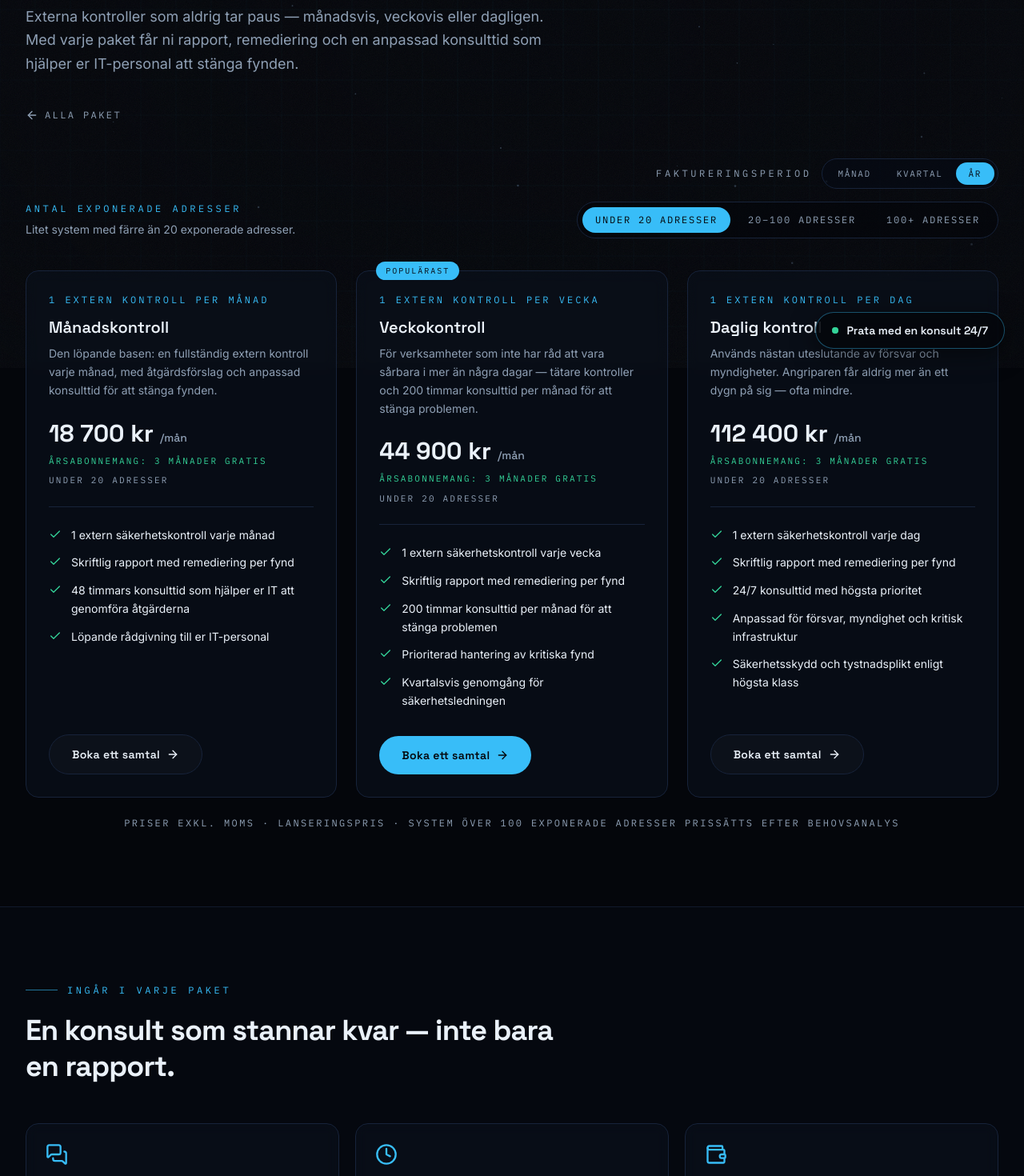
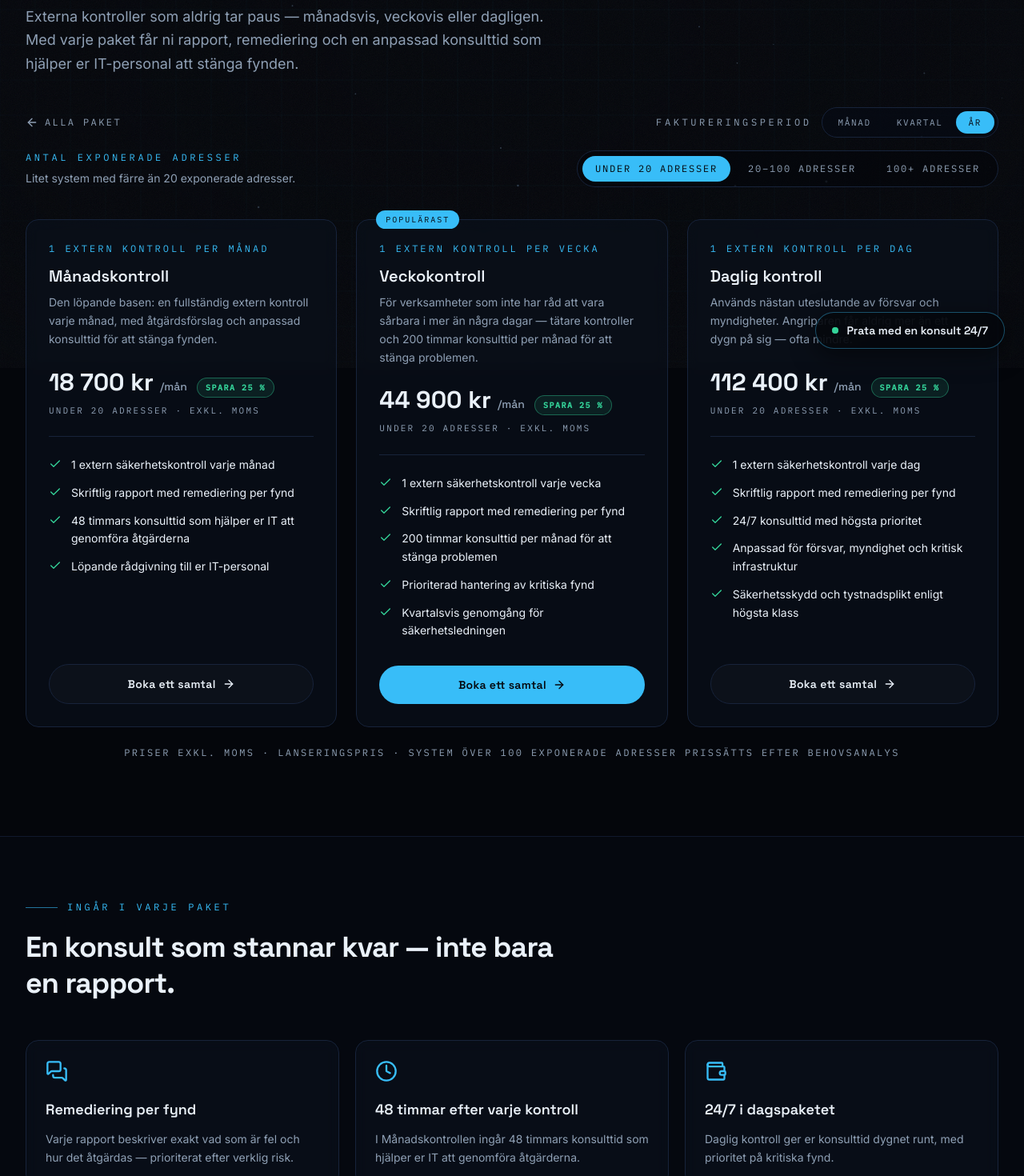
Before and after one commit to Mimirsdefence/entropicdefence.com, a React (Vite) app: page /checkout/extern in a window 1280 px wide. Shown: the part 340-1810 px from the top of the page at 80% size. Built offline with nearby package versions, Linux system fonts and the light colour scheme.

Commit message:
CheckoutExtern: kontrollrad med Alla paket + period, kort rabatt pa prisraden, fullbreddsknappar, gamla sektionslayouten

```diff
--- a/src/i18n/da.ts
+++ b/src/i18n/da.ts
@@ -92,8 +92,8 @@ export const da: Dictionary = {
       year: 'År',
     },
     savings: {
-      quarter: 'Kvartalsabonnement: 1 måned gratis',
-      year: 'Årsabonnement: 3 måneder gratis',
+      quarter: 'Spar 10 %',
+      year: 'Spar 25 %',
     },
   },
 
--- a/src/i18n/es.ts
+++ b/src/i18n/es.ts
@@ -92,8 +92,8 @@ export const es: Dictionary = {
       year: 'Año',
     },
     savings: {
-      quarter: 'Suscripción trimestral: 1 mes gratis',
-      year: 'Suscripción anual: 3 meses gratis',
+      quarter: 'Ahorra un 10 %',
+      year: 'Ahorra un 25 %',
     },
   },
 
--- a/src/i18n/et.ts
+++ b/src/i18n/et.ts
@@ -92,8 +92,8 @@ export const et: Dictionary = {
       year: 'Aasta',
     },
     savings: {
-      quarter: 'Kvartalitellimus: 1 kuu tasuta',
-      year: 'Aastatellimus: 3 kuud tasuta',
+      quarter: 'Säästate 10%',
+      year: 'Säästate 25%',
     },
   },
 
--- a/src/i18n/fi.ts
+++ b/src/i18n/fi.ts
@@ -92,8 +92,8 @@ export const fi: Dictionary = {
       year: 'Vuosi',
     },
     savings: {
-      quarter: 'Neljännesvuositilaus: 1 kuukausi ilmaiseksi',
-      year: 'Vuositilaus: 3 kuukautta ilmaiseksi',
+      quarter: 'Säästä 10 %',
+      year: 'Säästä 25 %',
     },
   },
 
--- a/src/i18n/fr.ts
+++ b/src/i18n/fr.ts
@@ -92,8 +92,8 @@ export const fr: Dictionary = {
       year: 'Année',
     },
     savings: {
-      quarter: 'Abonnement trimestriel : 1 mois offert',
-      year: 'Abonnement annuel : 3 mois offerts',
+      quarter: 'Économisez 10 %',
+      year: 'Économisez 25 %',
     },
   },
 
--- a/src/i18n/lt.ts
+++ b/src/i18n/lt.ts
@@ -92,8 +92,8 @@ export const lt: Dictionary = {
       year: 'Metai',
     },
     savings: {
-      quarter: 'Ketvirčio prenumerata: 1 mėnuo nemokamai',
-      year: 'Metinė prenumerata: 3 mėnesiai nemokamai',
+      quarter: 'Sutaupykite 10 %',
+      year: 'Sutaupykite 25 %',
     },
   },
 
--- a/src/i18n/lv.ts
+++ b/src/i18n/lv.ts
@@ -92,8 +92,8 @@ export const lv: Dictionary = {
       year: 'Gads',
     },
     savings: {
-      quarter: 'Ceturkšņa abonements: 1 mēnesis bez maksas',
-      year: 'Gada abonements: 3 mēneši bez maksas',
+      quarter: 'Ietaupāt 10%',
+      year: 'Ietaupāt 25%',
     },
   },
 
--- a/src/i18n/no.ts
+++ b/src/i18n/no.ts
@@ -92,8 +92,8 @@ export const no: Dictionary = {
       year: 'År',
     },
     savings: {
-      quarter: 'Kvartalsabonnement: 1 måned gratis',
-      year: 'Årsabonnement: 3 måneder gratis',
+      quarter: 'Spar 10 %',
+      year: 'Spar 25 %',
     },
   },
 
--- a/src/i18n/sv.ts
+++ b/src/i18n/sv.ts
@@ -98,8 +98,8 @@ export const sv = {
       year: 'År',
     },
     savings: {
-      quarter: 'Kvartalsabonnemang: 1 månad gratis',
-      year: 'Årsabonnemang: 3 månader gratis',
+      quarter: 'Spara 10 %',
+      year: 'Spara 25 %',
     },
   },
 
--- a/src/i18n/th.ts
+++ b/src/i18n/th.ts
@@ -92,8 +92,8 @@ export const th: Dictionary = {
       year: 'ปี',
     },
     savings: {
-      quarter: 'สมัครรายไตรมาส: ฟรี 1 เดือน',
-      year: 'สมัครรายปี: ฟรี 3 เดือน',
+      quarter: 'ประหยัด 10%',
+      year: 'ประหยัด 25%',
     },
   },
 
--- a/src/pages/CheckoutExtern.tsx
+++ b/src/pages/CheckoutExtern.tsx
@@ -58,9 +58,12 @@ export default function CheckoutExtern() {
         description={t.checkoutExtern.hero.description}
       />
 
-      {/* KONTROLLER: Alla paket-länk + period + antal sidor */}
+      {/* KONTROLLER: Alla paket-länk + faktureringsperiod + antal sidor */}
       <section className="mx-auto max-w-7xl px-5 pb-10 lg:px-8">
         <Reveal>
+          {/* Rad 1: "Alla paket" till vänster, periodväljaren till höger.
+              På smala skärmar bryts perioden ner på egen rad — fortfarande högerställd. */}
+          <div className="flex flex-wrap items-center justify-between gap-x-6 gap-y-4">
             <Link
               to="/checkout"
               className="inline-flex items-center gap-2 font-mono text-xs uppercase tracking-[0.2em] text-fog transition-colors hover:text-signal"
@@ -68,13 +71,8 @@ export default function CheckoutExtern() {
               <ArrowLeft className="h-4 w-4" aria-hidden="true" />
               {t.common.allPackages}
             </Link>
-        </Reveal>
 
-        {/* Period + adressväljare — ett tätt block direkt under "Alla paket" */}
-        <Reveal delay={60}>
-          <div className="mt-10">
-            {/* Faktureringsperiod — kompakt, högerställd, precis ovanför adressväljaren */}
-            <div className="flex items-center justify-end gap-3">
+            <div className="ml-auto flex flex-wrap items-center justify-end gap-x-3 gap-y-2">
               <span className="font-mono text-xs uppercase tracking-[0.3em] text-fog">
                 {t.common.periodLabel}
               </span>
@@ -103,8 +101,9 @@ export default function CheckoutExtern() {
                 })}
               </div>
             </div>
+          </div>
 
-            {/* Adressväljare — gamla utförandet, tätt under */}
+          {/* Rad 2: adressväljare — exakt samma avstånd till perioden som förut */}
           <div className="mt-4 flex flex-col gap-4 sm:flex-row sm:items-center sm:justify-between">
             <div>
               <p className="font-mono text-xs uppercase tracking-[0.3em] text-signal">
@@ -135,7 +134,6 @@ export default function CheckoutExtern() {
                   </button>
                 )
               })}
-              </div>
             </div>
           </div>
         </Reveal>
@@ -170,7 +168,9 @@ export default function CheckoutExtern() {
                   <h2 className="mt-3 font-display text-xl font-semibold">{plan.name}</h2>
                   <p className="mt-2 text-sm leading-relaxed text-fog">{plan.description}</p>
 
-                  <p className="mt-6 font-display text-3xl font-bold">
+                  {/* Pris + kort rabattmärkning på samma rad */}
+                  <div className="mt-6 flex flex-wrap items-baseline gap-x-3 gap-y-1">
+                    <p className="font-display text-3xl font-bold">
                       {isQuote ? t.common.quote : formatPrice(price as number)}
                       {!isQuote && (
                         <span className="ml-2 text-sm font-normal text-fog">
@@ -179,15 +179,16 @@ export default function CheckoutExtern() {
                       )}
                     </p>
                     {!isQuote && period !== 'month' && (
-                    <p className="mt-2 font-mono text-[11px] uppercase tracking-[0.2em] text-mint">
+                      <span className="rounded-full border border-mint/40 bg-mint/10 px-2.5 py-1 font-mono text-[10px] font-semibold uppercase tracking-[0.15em] text-mint">
                         {t.common.savings[period]}
-                    </p>
+                      </span>
                     )}
+                  </div>
                   <p className="mt-2 font-mono text-[11px] uppercase tracking-[0.2em] text-fog">
-                    {tierInfo.short}
+                    {tierInfo.short} · {t.common.exclVat}
                   </p>
 
-                  <ul className="mt-6 space-y-3 border-t border-line pt-6">
+                  <ul className="mt-6 flex-1 space-y-3 border-t border-line pt-6">
                     {plan.features.map((f) => (
                       <li key={f} className="flex items-start gap-3 text-sm text-frost">
                         <Check className="mt-0.5 h-4 w-4 shrink-0 text-mint" aria-hidden="true" />
@@ -196,12 +197,14 @@ export default function CheckoutExtern() {
                     ))}
                   </ul>
 
-                  <div className="mt-auto pt-8">
-                    <Button href="#forfragan" variant={featured ? 'primary' : 'ghost'}>
+                  <Button
+                    href="#forfragan"
+                    variant={featured ? 'primary' : 'ghost'}
+                    className="mt-8 w-full"
+                  >
                     {isQuote ? t.checkoutExtern.requestQuote : t.checkoutExtern.bookCall}
                     <ArrowRight className="h-4 w-4" aria-hidden="true" />
                   </Button>
-                  </div>
                 </article>
               </Reveal>
             )
@@ -215,7 +218,7 @@ export default function CheckoutExtern() {
 
       {/* KONSULTMODELL */}
       <section className="border-t border-line/70 bg-abyss/50">
-        <div className="mx-auto max-w-7xl px-5 py-24 lg:px-8">
+        <div className="mx-auto max-w-7xl px-5 py-20 lg:px-8">
           <Reveal>
             <p className="mb-5 flex items-center gap-3 font-mono text-xs uppercase tracking-[0.3em] text-signal">
               <span className="h-px w-10 bg-signal/60" aria-hidden="true" />
@@ -226,7 +229,7 @@ export default function CheckoutExtern() {
             </h2>
           </Reveal>
 
-          <div className="mt-12 grid gap-5 sm:grid-cols-3">
+          <div className="mt-12 grid gap-5 sm:grid-cols-2 lg:grid-cols-3">
             {t.checkoutExtern.consult.cards.map((c, i) => {
               const Icon = consultIcons[i] ?? MessagesSquare
               return (
@@ -247,7 +250,7 @@ export default function CheckoutExtern() {
       <section id="forfragan" className="mx-auto max-w-7xl px-5 py-24 lg:px-8">
         <div className="grid gap-12 lg:grid-cols-2">
           <Reveal>
-            <h2 className="font-display text-3xl font-bold leading-tight tracking-tight sm:text-4xl">
+            <h2 className="font-display text-2xl font-bold leading-tight tracking-tight sm:text-3xl">
               {t.checkoutExtern.form.title}
             </h2>
             <p className="mt-5 max-w-xl text-lg leading-relaxed text-fog">
```
Lines whose indentation alone changed are shown as unchanged.
